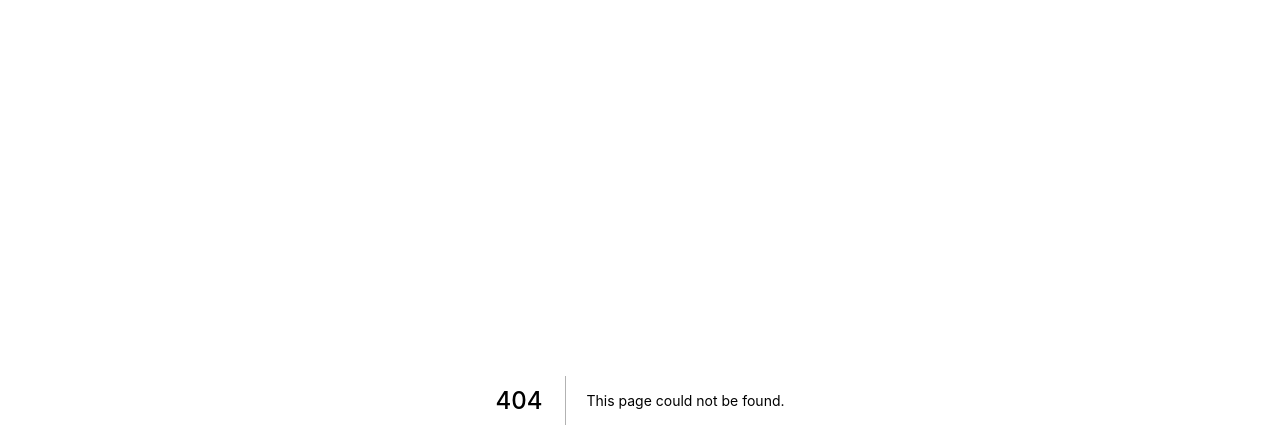
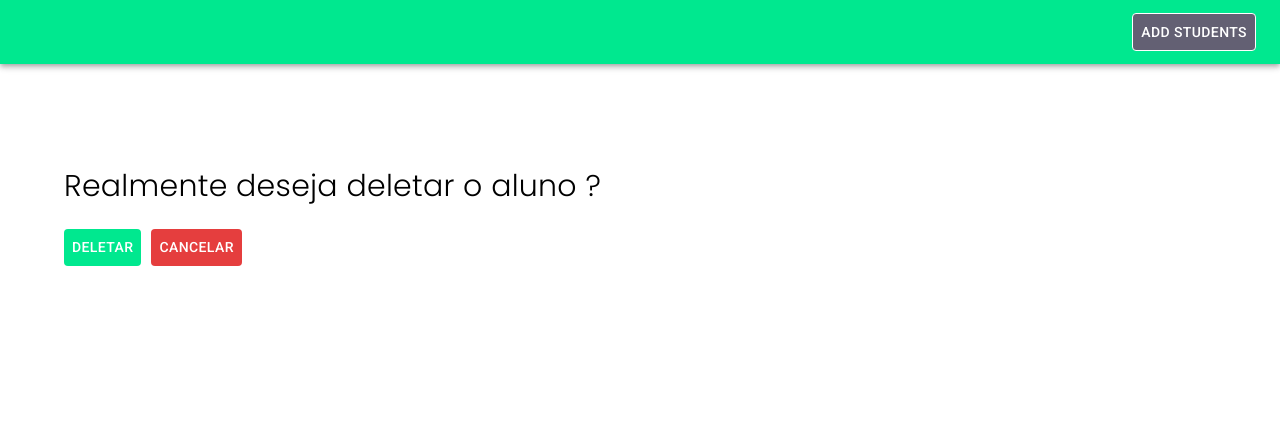
Before and after one commit to ruanvsrateira/frontend-students-manager, a Next.js app: page /deleteStudent in a window 1280 px wide. Before the commit this address had no page. Shown: the top 448 px of the page. Built offline with nearby package versions, Linux system fonts and the light colour scheme.

Commit message:
feat: added delete student page and  some styles

```diff
--- /dev/null
+++ b/pages/deleteStudent/index.tsx
@@ -0,0 +1,60 @@
+import React from 'react';
+
+import { useRouter } from 'next/router';
+
+import { styles } from './styles';
+
+import Header from '../../src/components/Header';
+import { Box, Button, Container, Typography } from '@mui/material';
+import Link from 'next/link';
+import axios from 'axios';
+
+const deleteStudent: React.FC = () => {
+
+    const router = useRouter()
+    const {
+        query: { id, name },
+    } = router
+
+    const deleteStudent = async(id: number) => {
+        await axios.get(`http://localhost:3333/students/${id}/delete`);
+
+        window.location.href = "/";
+    }
+
+
+    return(
+        <>
+            <Header />
+
+            <Container
+                style={styles.mainContainer}
+            >
+                <Typography
+                    style={styles.title}
+                >
+                    Realmente deseja deletar o aluno { name } ?
+                </Typography>
+                <Box
+                    style={styles.buttonsContainer}
+                >
+                    <Button
+                        style={styles.confirmButton}
+                        onClick={() => deleteStudent(Number(id))}
+                    >
+                        Deletar
+                    </Button>
+                    <Link href="/" passHref>
+                        <Button
+                            style={styles.cancelButton}
+                        >
+                            Cancelar
+                        </Button>
+                    </Link>
+                </Box>
+            </Container>
+        </>
+    );
+};
+
+export default deleteStudent;
--- /dev/null
+++ b/pages/deleteStudent/styles.tsx
@@ -0,0 +1,31 @@
+export const styles = {
+    mainContainer: {
+        justifyContent: "start",
+        margin: "100px auto 0px auto"
+    },
+
+    buttonsContainer:  {
+        marginTop: "20px",
+        justifyContent: "start",
+        display: "flex",
+        flexDirection: "row",
+        width: "100%",
+    },
+
+    title: {
+        fontFamily: "Poppins",
+          color: "#000",
+        fontSize: "30px",
+    },
+
+    confirmButton: {
+        backgroundColor: "rgb(0 232 143)",
+        color: "#fff"
+    },
+
+    cancelButton: {
+        backgroundColor: "#E53E3E",
+        marginLeft: "10px",
+        color: "#fff"
+    }
+};
```
Also changed, not shown: pages/index.tsx (+9 -2 lines).
